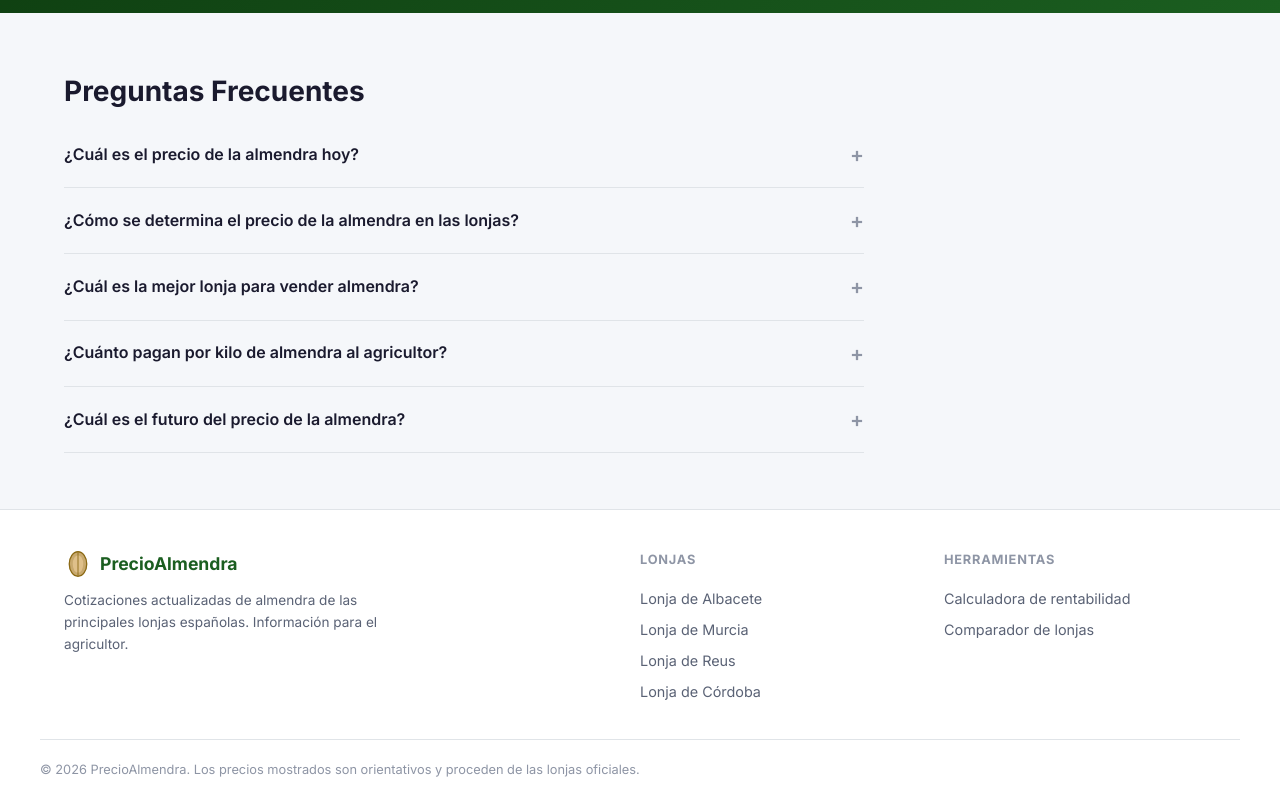
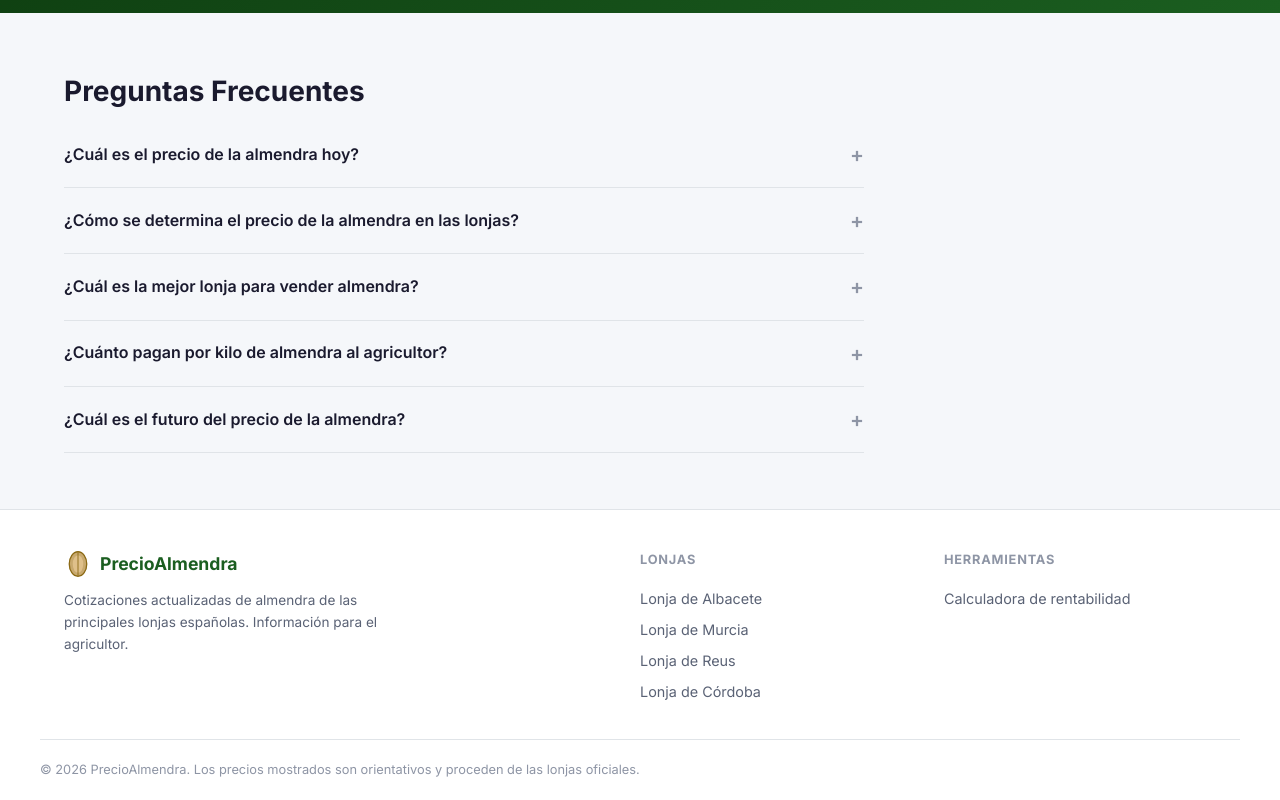
Before and after one commit to franruiloz-lab/precios-almendra, a plain HTML site: page index.html in a window 1280 px wide. Shown: the part 2879-3679 px from the top of the page. Drawn offline with nearby package versions, Linux system fonts and the light colour scheme.

Commit message:
Eliminar enlace roto 'Comparador de lonjas' del footer

```diff
--- a/index.html
+++ b/index.html
@@ -238,7 +238,6 @@
             <div class="footer__links">
                 <h4>Herramientas</h4>
                 <a href="pages/calculadora.html">Calculadora de rentabilidad</a>
-                <a href="#comparador">Comparador de lonjas</a>
             </div>
         </div>
         <div class="container footer__bottom">
```
